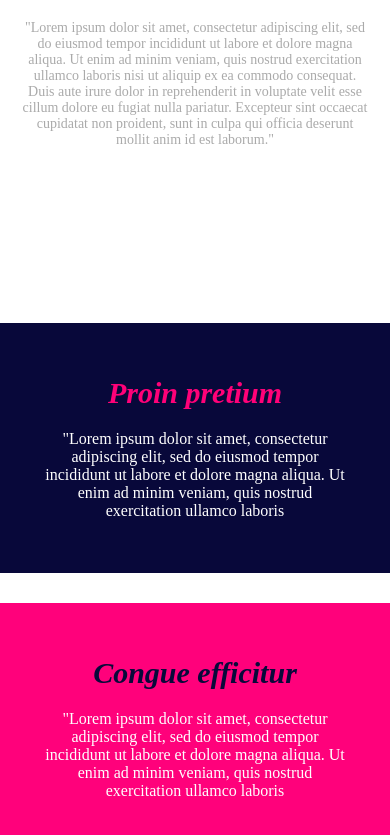
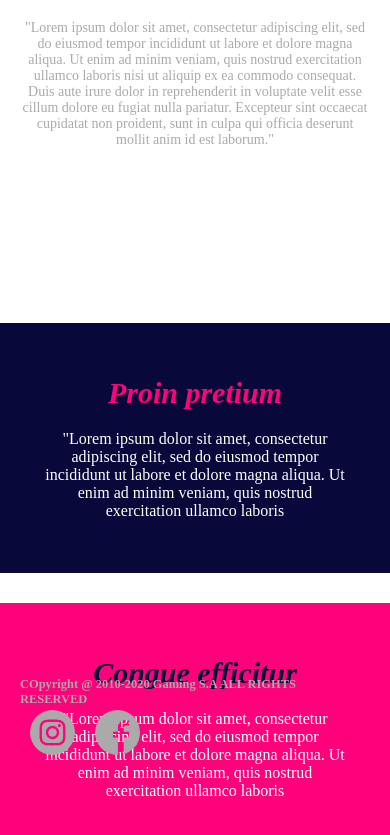
Before and after one commit to andersonarorjdev/gaming-page, a React (Create React App) app: page / in a window 390 px wide. Shown: the part 1538-2373 px from the top of the page. Built offline with nearby package versions, Linux system fonts and the light colour scheme.

Commit message:
Desenvolvido o footer, faltando corrigir a responsividade, faltnado corrigir o espacamento de alguns cards na responsividade e faltando desenvolver a navbar.

```diff
--- /dev/null
+++ b/src/components/footer/footer.jsx
@@ -0,0 +1,22 @@
+//Imports to React
+import React from 'react';
+
+//Imports to styled-components
+import {FooterTag} from './styled-footer';
+
+//Imports to images and anothers assets
+import InstaIcon from '../../assets/instagram.svg';
+import FaceIcon from '../../assets/facebook.svg';
+
+const Footer = props =>{
+    return(
+        <FooterTag>
+            <h5>COpyright @ 2010-2020 Gaming S.A ALL RIGHTS RESERVED</h5>
+            <div>
+                <img src={InstaIcon} alt="Instagram's Icon"/>
+                <img src={FaceIcon} alt="Facebook's Icon"/>
+            </div>
+        </FooterTag>
+    );
+}
+export default Footer;
--- /dev/null
+++ b/src/components/footer/styled-footer.jsx
@@ -0,0 +1,25 @@
+import styled from 'styled-components';
+
+export const FooterTag =  styled.div`
+    width:98vw;
+    height:10vh;
+    margin:60px 0px 30px 0px;
+    padding:0px 20px;
+
+    display:flex;
+    flex-direction:row;
+    flex-wrap:wrap;
+    justify-content:space-between;
+    align-items:flex-end;
+
+    /* Estilização para o texto do footer para nao ser necessario ter que criar mais um componente */
+    color:#AAAAAA;
+    font-size:15px;
+    text-align:left;
+
+    img{
+        width:45px;
+        height:45px;
+        margin:0px 10px;
+    }
+`;
--- a/src/content.jsx
+++ b/src/content.jsx
@@ -8,6 +8,7 @@ import Globalreset from './styles/Global-styles';
 import Main from './components/main/main';
 import FirstCards from './components/cardsfirst/cardsfirst';
 import SecondCards from './components/cardssecond/cardssecond';
+import Footer from './components/footer/footer';
 
 //Imports to images and assets
 import Banner from './assets/banner.png';
@@ -19,6 +20,7 @@ const content = props =>{
         <Main image={Banner}/>
         <FirstCards />
         <SecondCards />
+        <Footer />
       </>
     )
 }
```
